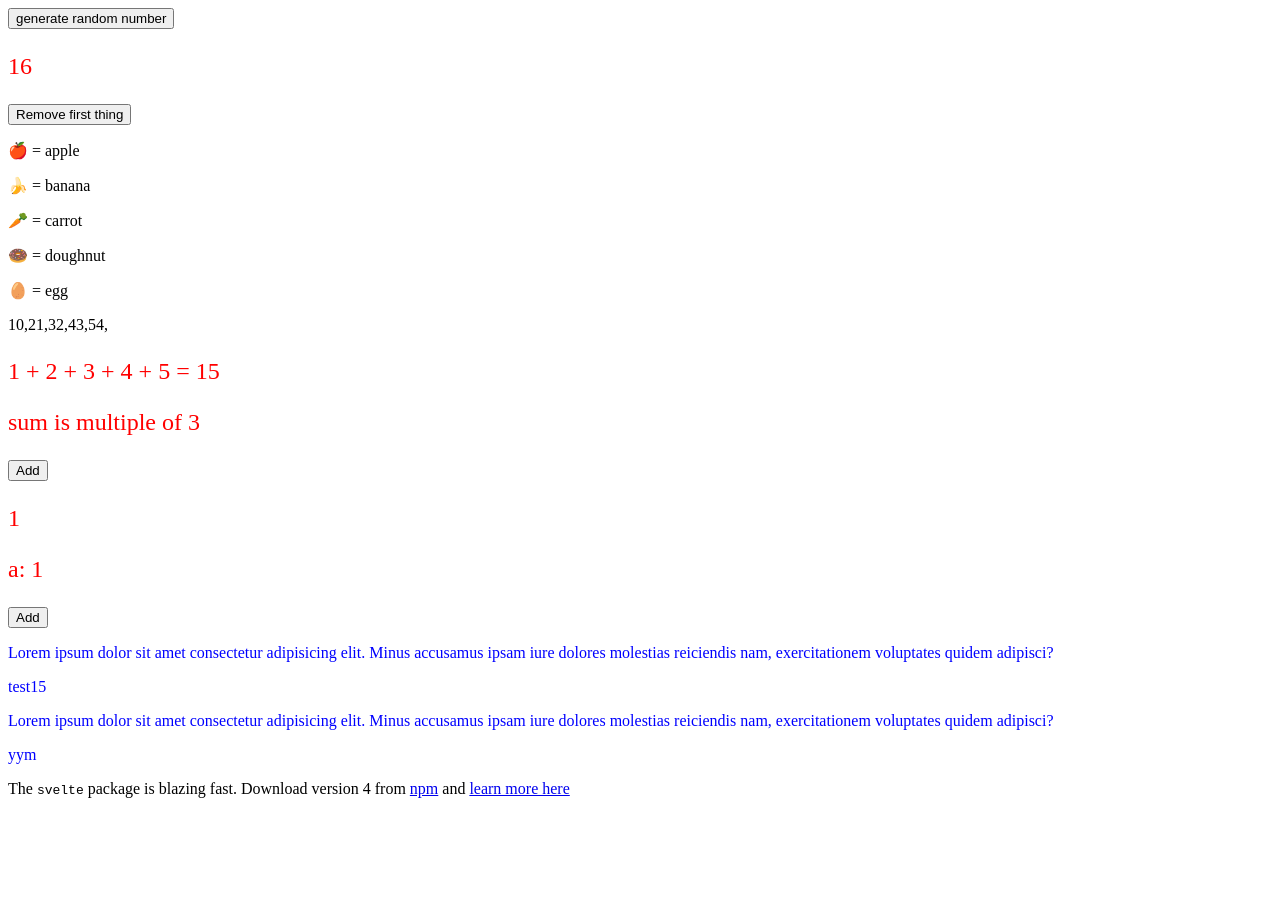
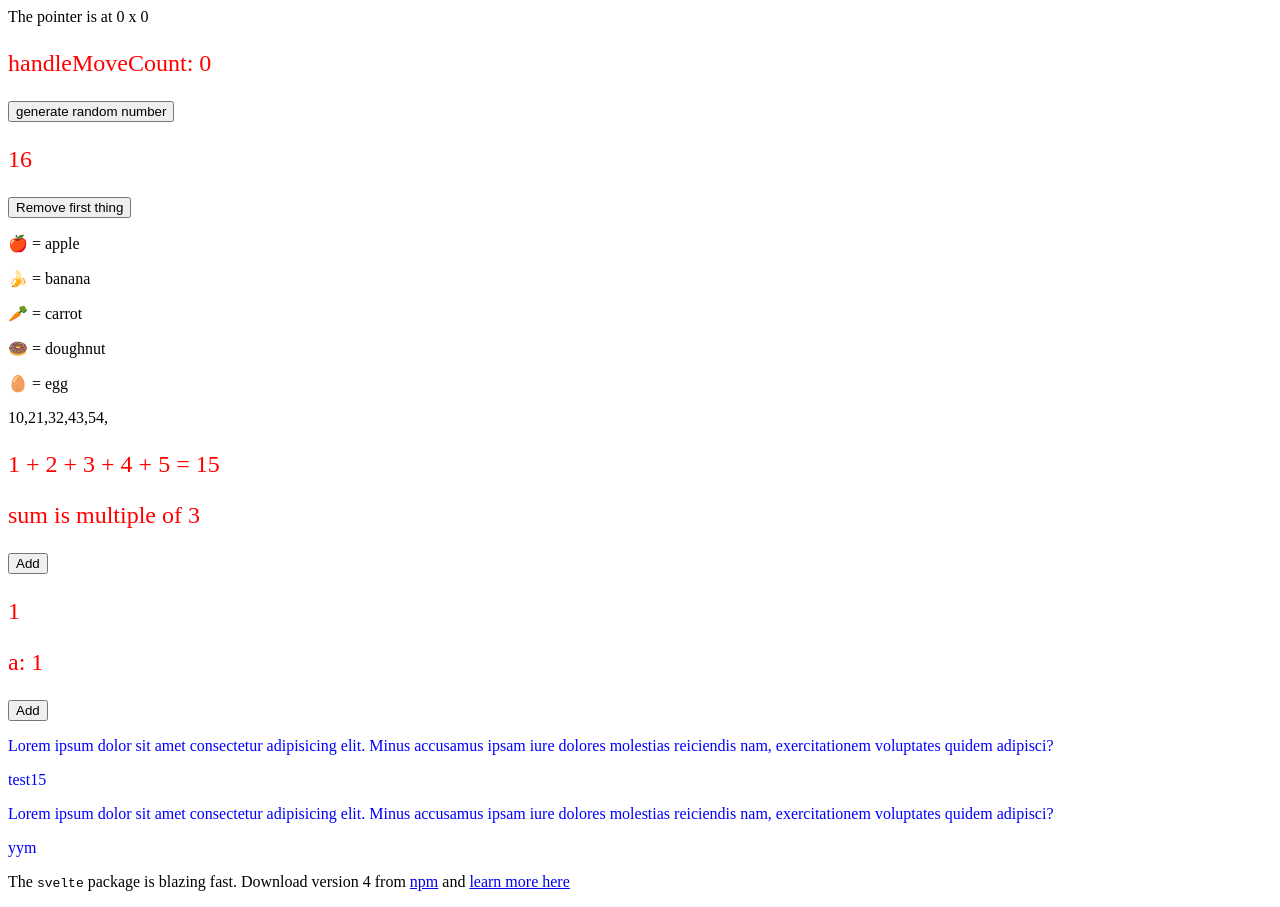
Before and after one commit to youyoumu/svelte-practice, a SvelteKit app: page / in a window 1280 px wide. Before the commit the page ends 814 px from the top, so only its background shows below. Built offline with nearby package versions, Linux system fonts and the light colour scheme.

Commit message:
DOM events

```diff
--- a/src/routes/+page.svelte
+++ b/src/routes/+page.svelte
@@ -74,8 +74,21 @@
 	function handleClick2() {
 		promise = getRandomNumber();
 	}
+
+	let m = { x: 0, y: 0 };
+	let handleMoveCount = 0;
+
+	function handleMove(event) {
+		m.x = event.clientX;
+		m.y = event.clientY;
+		handleMoveCount += 1;
+	}
 </script>
 
+<div on:pointermove={handleMove}>
+	The pointer is at {m.x} x {m.y}
+	<p>handleMoveCount: {handleMoveCount}</p>
+</div>
 <button on:click={handleClick2}> generate random number </button>
 
 {#await promise}
```
